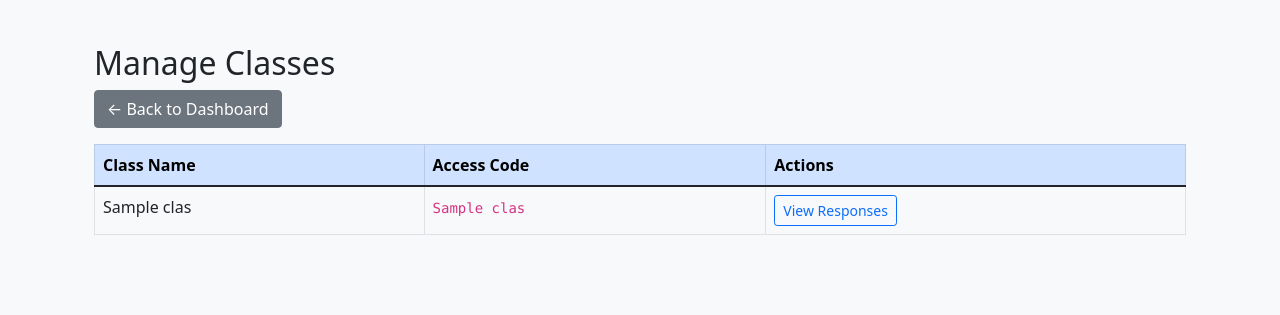
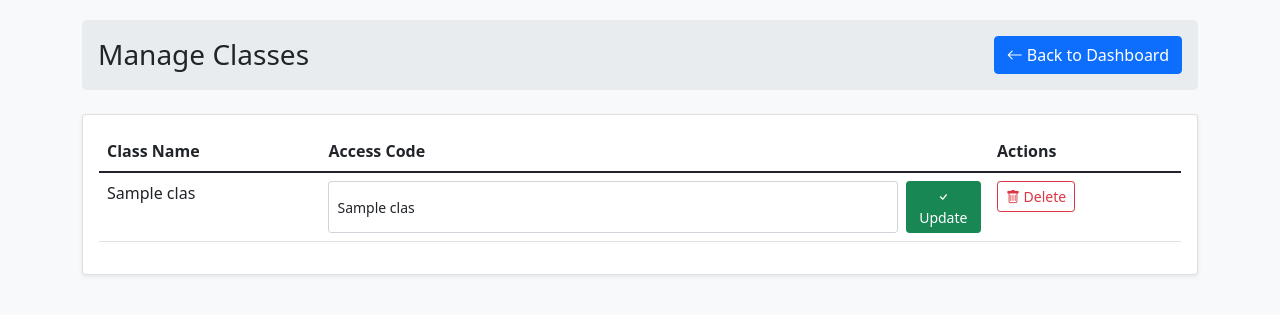
Before and after one commit to alekwu/HKU-MSMK-In-Class-Responses, a Flask app: template templates/view_classes.html in a window 1280 px wide. Shown: the top 315 px of the page. Run offline with Flask 3, Linux system fonts and the light colour scheme; the template is opened without the code that fills it: most values are stand-ins (such as "Sample title", 1, 10 or a date in 2020); some libraries are stand-ins or nearby versions.

Commit message:
Add files via upload

```diff
--- a/templates/view_classes.html
+++ b/templates/view_classes.html
@@ -1,15 +1,19 @@
 {% extends "base.html" %}
 
 {% block content %}
-<div class="container mt-4">
-    <h2>Manage Classes</h2>
-    <a href="{{ url_for('admin') }}" class="btn btn-secondary mb-3">
-        ← Back to Dashboard
+<div class="row">
+    <div class="col-md-12">
+        <div class="d-flex justify-content-between align-items-center mb-4 p-3 admin-header">
+            <h1 class="h3 mb-0">Manage Classes</h1>
+            <a href="{{ url_for('admin') }}" class="btn btn-primary">
+                <i class="bi bi-arrow-left"></i> Back to Dashboard
             </a>
+        </div>
 
-    <div class="table-responsive">
-        <table class="table table-bordered table-hover">
-            <thead class="table-primary">
+        <div class="card">
+            <div class="card-body">
+                <table class="table table-hover">
+                    <thead>
                         <tr>
                             <th>Class Name</th>
                             <th>Access Code</th>
@@ -20,11 +24,20 @@
                         {% for class in classes %}
                         <tr>
                             <td>{{ class[1] }}</td>
-                    <td><code>{{ class[2] }}</code></td>
                             <td>
-                        <a href="{{ url_for('admin') }}?focus_class={{ class[0] }}"
-                           class="btn btn-sm btn-outline-primary">
-                            View Responses
+                                <form method="POST" action="{{ url_for('update_access_code', class_id=class[0]) }}" class="d-flex">
+                                    <input type="text" class="form-control form-control-sm"
+                                           name="new_access_code" value="{{ class[2] }}" required>
+                                    <button type="submit" class="btn btn-sm btn-success ms-2">
+                                        <i class="bi bi-check"></i> Update
+                                    </button>
+                                </form>
+                            </td>
+                            <td>
+                                <a href="{{ url_for('delete_class', class_id=class[0]) }}"
+                                   class="btn btn-sm btn-outline-danger"
+                                   onclick="return confirm('Delete this class and all its responses?')">
+                                    <i class="bi bi-trash"></i> Delete
                                 </a>
                             </td>
                         </tr>
@@ -33,4 +46,6 @@
                 </table>
             </div>
         </div>
+    </div>
+</div>
 {% endblock %}
```
Lines whose indentation alone changed are shown as unchanged.
